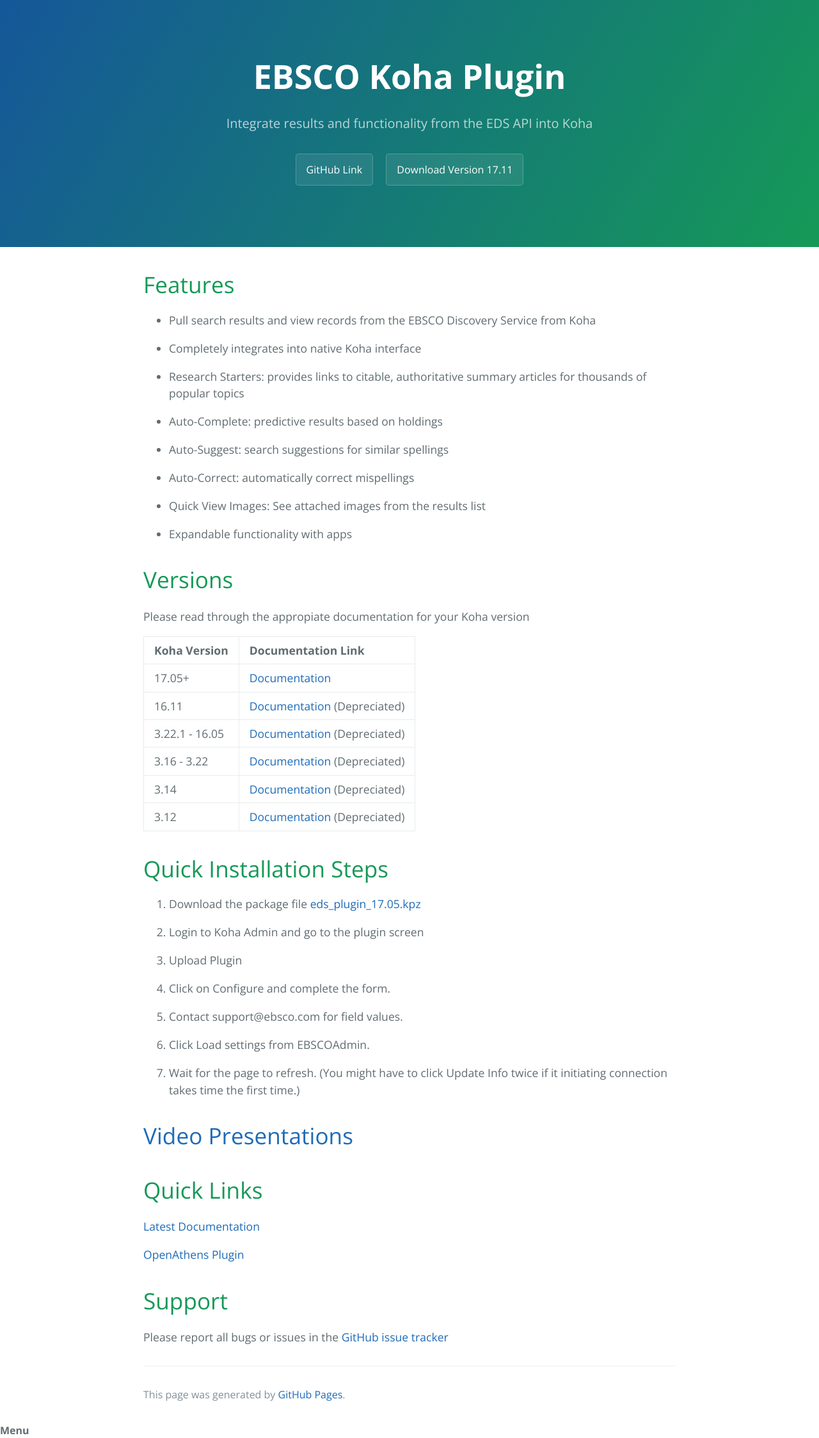
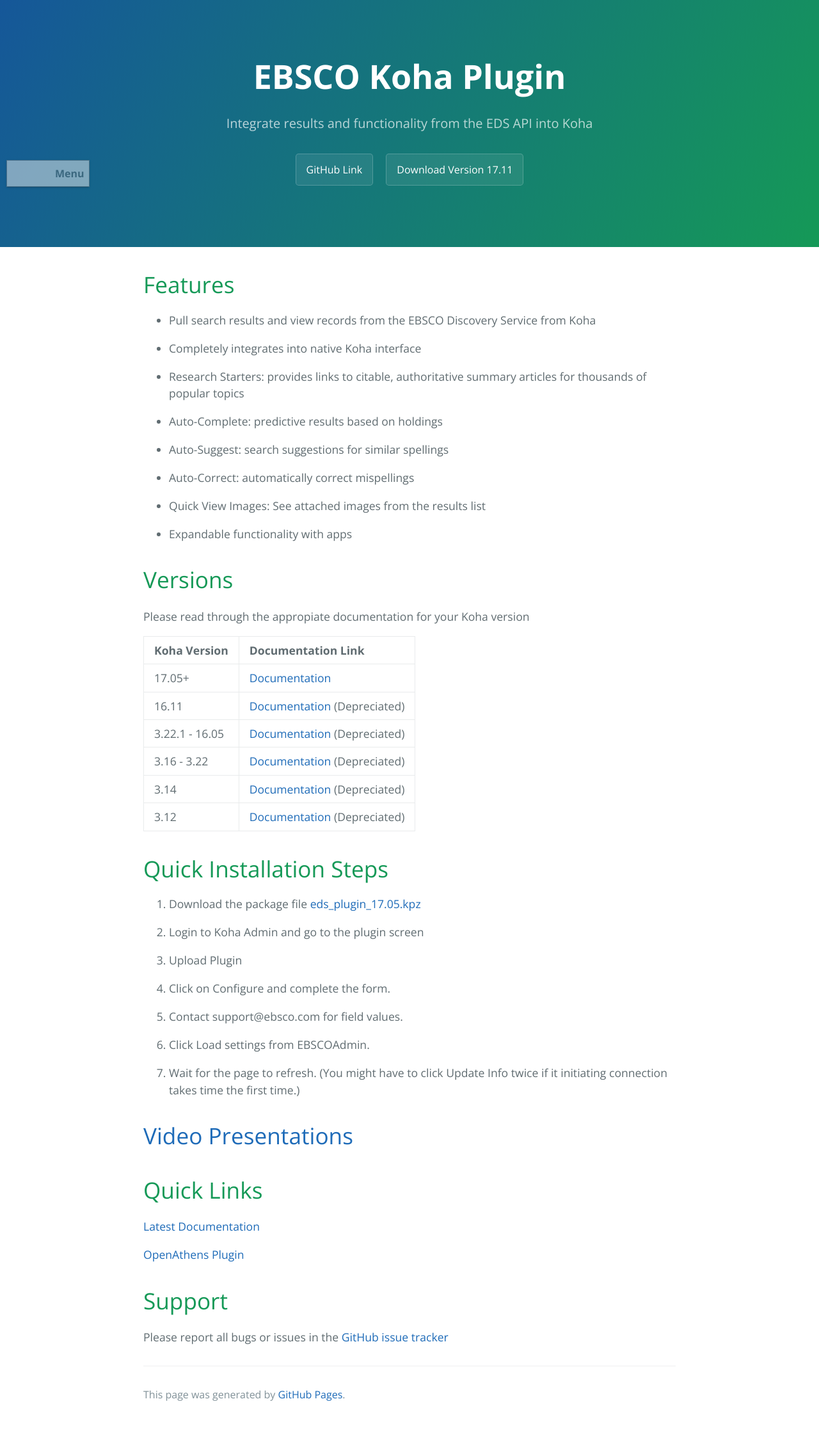
Before and after one commit to ebsco/edsapi-koha-plugin, a Jekyll site: the page built from docs/index.md, in a window 1280 px wide. Shown: the whole page at 64% size. Built offline with Jekyll 4.4.1, drawn with Linux system fonts in a browser that asks for light colours; our own code applies the rules of GitHub Pages for plain Markdown files; after the commit the page ends 2223 px from its top, so only the background shows below that.

Commit message:
Menu fix II

```diff
--- a/docs/_layouts/default.html
+++ b/docs/_layouts/default.html
@@ -25,7 +25,7 @@
         <span class="site-footer-credits">This page was generated by <a href="https://pages.github.com">GitHub Pages</a>.</span>
       </footer>
     </section>
-    <div id="page_menu" >
+    <div id="menu" >
       <b>Menu</b>
     </div>
 
--- a/docs/_layouts/legacy.html
+++ b/docs/_layouts/legacy.html
@@ -12,7 +12,7 @@
   <body>
     <section class="page-header">
       <a href="//ebsco.github.io/edsapi-koha-plugin/"><h1 class="project-name">EBSCO Koha Plugin</h1></a>
-      <h2 class="project-tagline">{{ site.description }}</h2>
+      <h3 class="project-tagline">{{ site.description }}</h3>
     </section>
 
     <section class="main-content">
--- a/docs/assets/css/style.scss
+++ b/docs/assets/css/style.scss
@@ -8,13 +8,19 @@
     width: 130px;
     position: fixed;
     z-index: 1;
-    top: 20px;
+    top: 250px;
     left: 10px;
     background: #eee;
     overflow-x: hidden;
     padding: 8px 0;
     box-shadow: 0 2px 2px 0 rgba(0,0,0,.14), 0 3px 1px -2px rgba(0,0,0,.2), 0 1px 5px 0 rgba(0,0,0,.12);
     border: 1px solid grey;
+    opacity: .5;
+    animation: all 100ms;
+}
+
+#menu:hover {
+    opacity: 1;
 }
 
 #menu a {
@@ -25,12 +31,17 @@
     display: block;
 }
 
+#menu b {
+    margin-left: 75px;
+}
+
 #menu a:hover {
     color: #064579;
 }
 
 #menu ul {
     padding: 0px;
+    margin: 0px;
 }
 
 #menu li {
```
